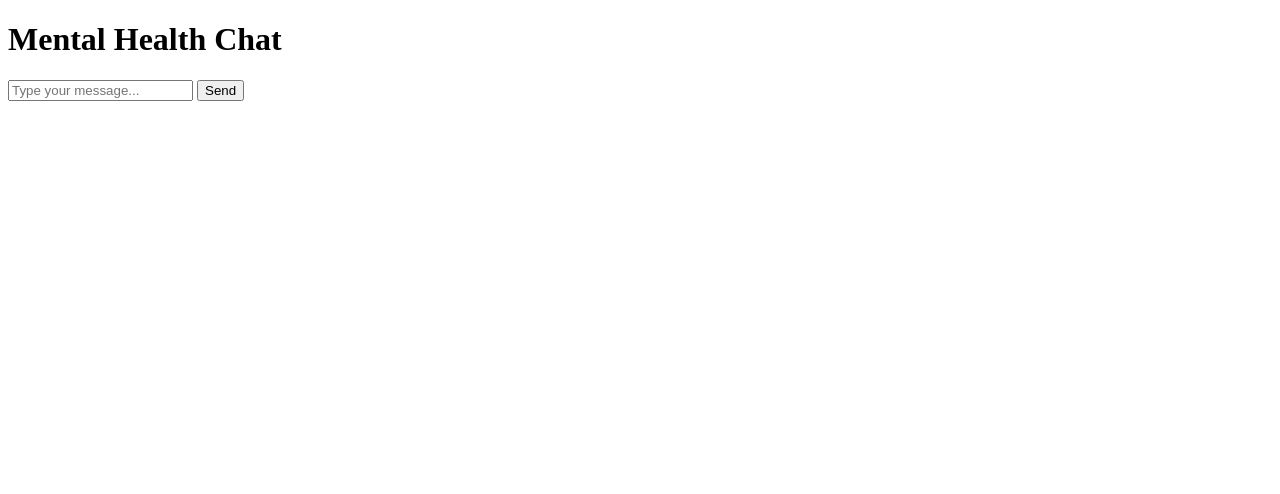
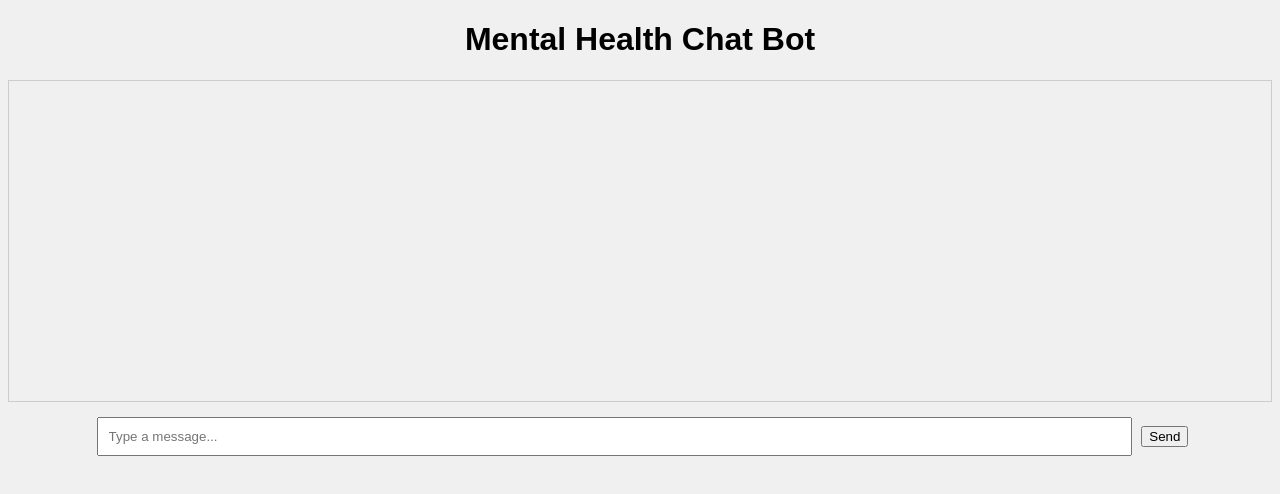
Before and after one commit to Arjuntrivedi3112/Manosthiti, a website: page index.html in a window 1280 px wide. Drawn offline with Linux system fonts and the light colour scheme.

Commit message:
Update index.html

```diff
--- a/index.html
+++ b/index.html
@@ -4,14 +4,14 @@
     <meta charset="UTF-8">
     <meta name="viewport" content="width=device-width, initial-scale=1.0">
     <title>Mental Health Chat</title>
-    <link rel="stylesheet" href="styles.css">
+    <link rel="stylesheet" href="style.css">
 </head>
 <body>
-    <h1>Mental Health Chat</h1>
-    <div id="chat-container">
+    <div class="chat-container">
+        <h1>Mental Health Chat Bot</h1>
         <div id="chat-box"></div>
-        <input type="text" id="user-input" placeholder="Type your message...">
-        <button id="send-btn">Send</button>
+        <input type="text" id="user-input" placeholder="Type a message...">
+        <button onclick="sendMessage()">Send</button>
     </div>
     <script src="script.js"></script>
 </body>
```
